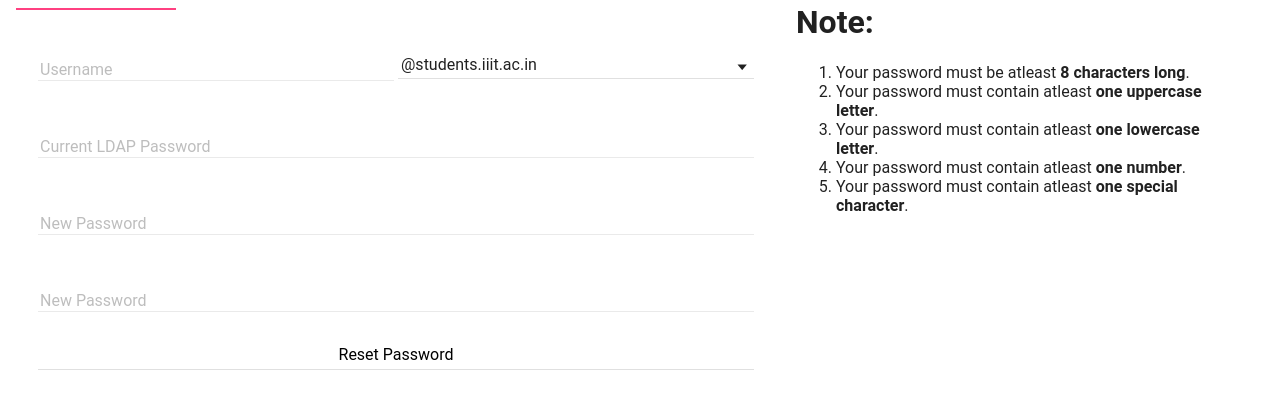
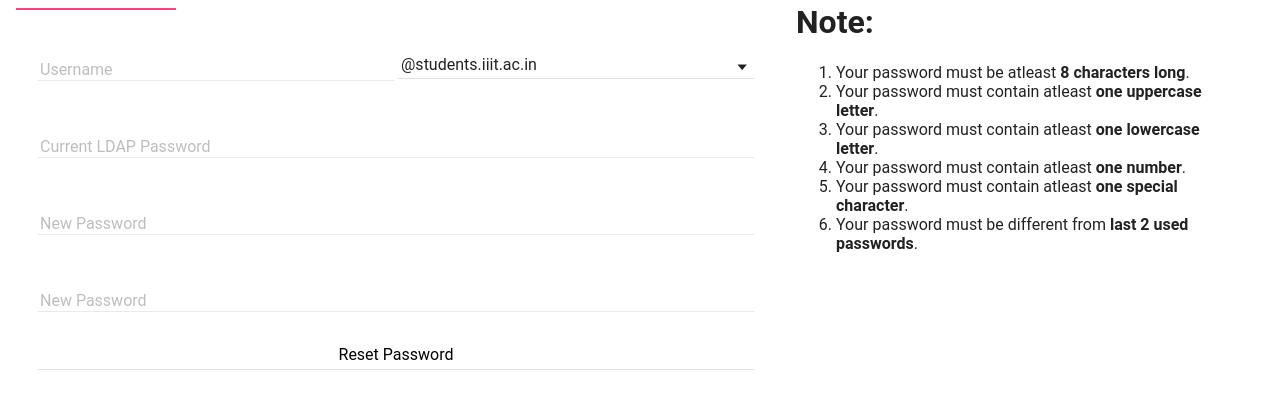
Before and after one commit to jyotishp/passwordreset, a PHP site: page / in a window 1280 px wide. Shown: the part 175-590 px from the top of the page. Run offline with PHP 8.4, Linux system fonts and the light colour scheme.

Commit message:
Implemented password history error handling.

```diff
--- a/index.php
+++ b/index.php
@@ -260,6 +260,13 @@ if (isset($_POST['uid']) and isset($_POST['_domain']) and isset($_POST['currentP
         $mod = false;
     }
     if (!$mod) {
+        if(!$dirtyBit) {
+            $recent_pass = (ldap_error($ds) == "Constraint violation");
+            if($recent_pass) {
+                array_push($error_messages, "Password has been recently used.");
+                logToSyslog("Password has been recently used.");
+            }
+        }
         logToSyslog("Unable to Change Password");
         if($adminBit) {
             array_push($error_messages, "Password changed, but verification failed.");
@@ -385,6 +392,7 @@ closelog();
                   <li>Your password must contain atleast <b>one lowercase letter</b>.</li>
                   <li>Your password must contain atleast <b>one number</b>.</li>
                   <li>Your password must contain atleast <b>one special character</b>.</li>
+                  <li>Your password must be different from <b>last 2 used passwords</b>.</li>
                 </ol>
             </div>
           </div>
```
